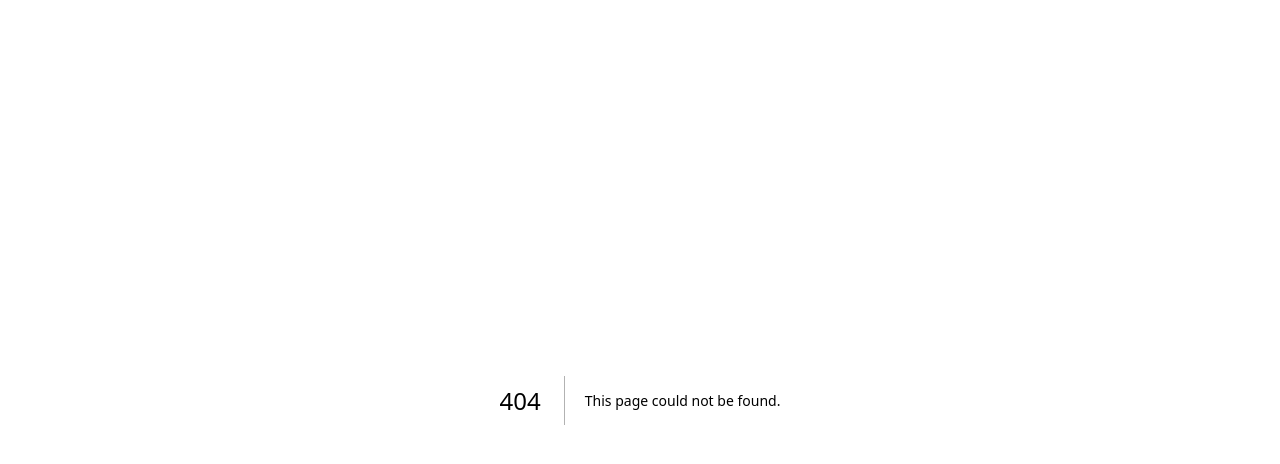
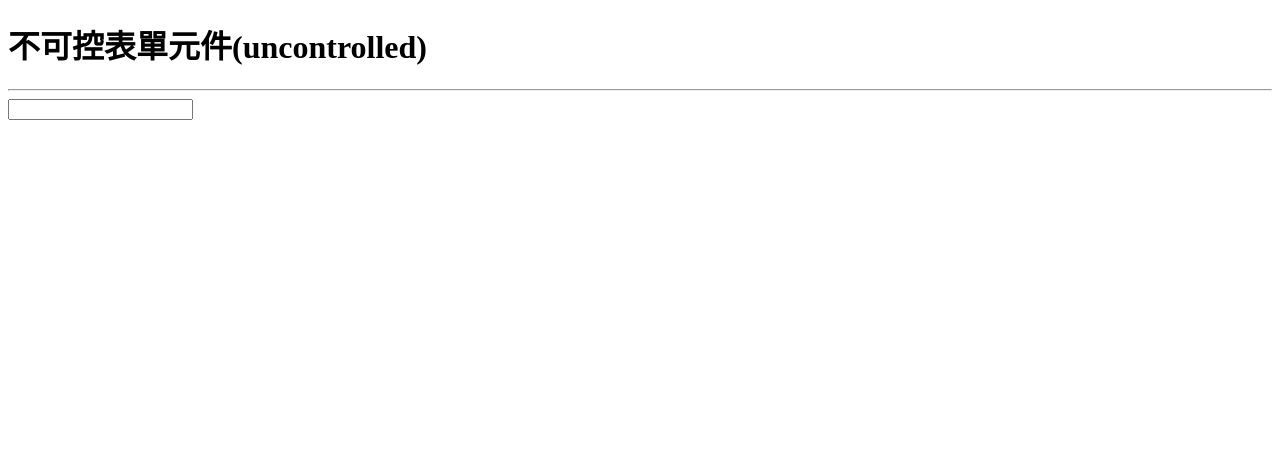
Before and after one commit to eyesofkids/react-mli-com, a Next.js app in the folder course/: page /ch-06-form/uncontrolled in a window 1280 px wide. Before the commit this address had no page. Shown: the top 464 px of the page. Built offline with nearby package versions, Linux system fonts and the light colour scheme.

Commit message:
表單_不可控表單元件_架構

```diff
--- /dev/null
+++ b/course/app/ch-06-form/uncontrolled/_components/my-input-id.js
@@ -0,0 +1,9 @@
+'use client'
+
+export default function MyInputId() {
+  return (
+    <>
+      <input type="text" />
+    </>
+  )
+}
--- /dev/null
+++ b/course/app/ch-06-form/uncontrolled/page.js
@@ -0,0 +1,13 @@
+'use client'
+
+import MyInputId from './_components/my-input-id'
+
+export default function UncontrolledPage() {
+  return (
+    <>
+      <h1>不可控表單元件(uncontrolled)</h1>
+      <hr />
+      <MyInputId />
+    </>
+  )
+}
```
